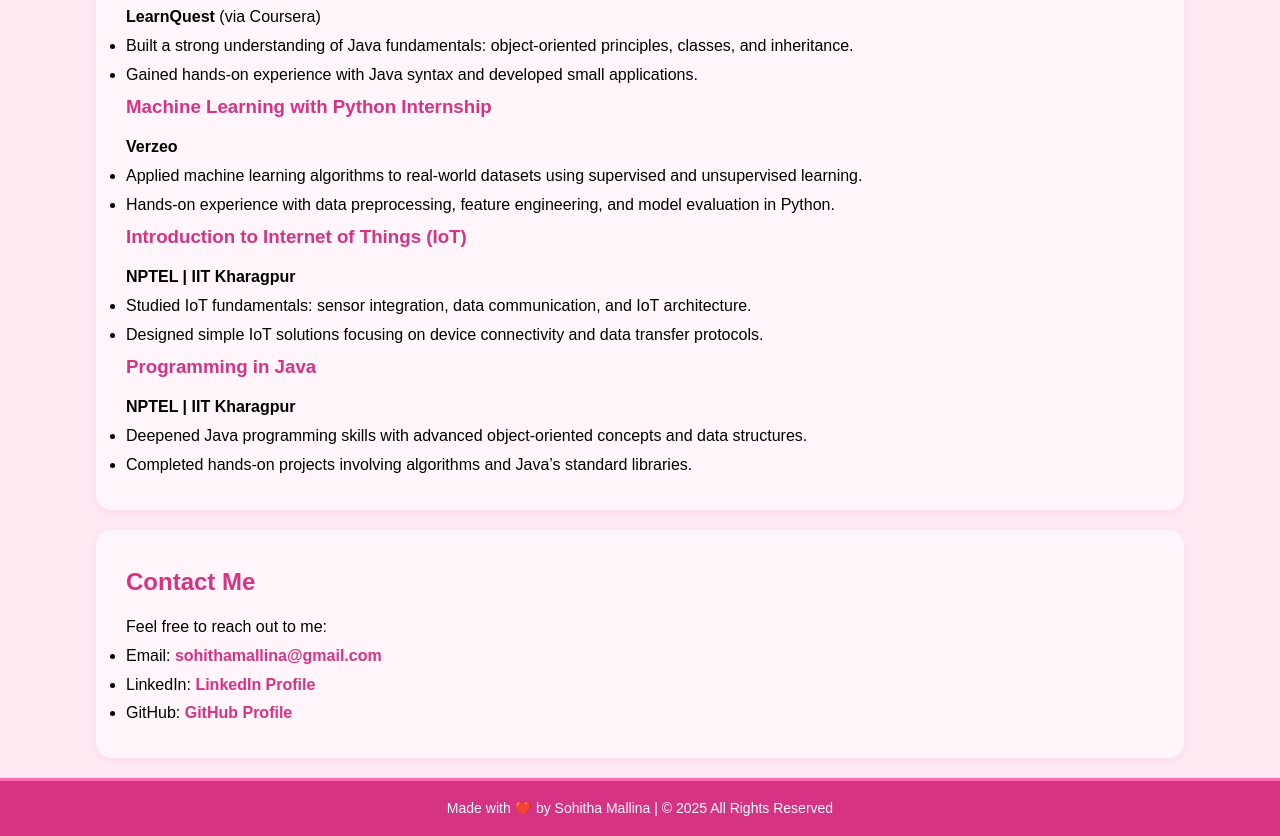
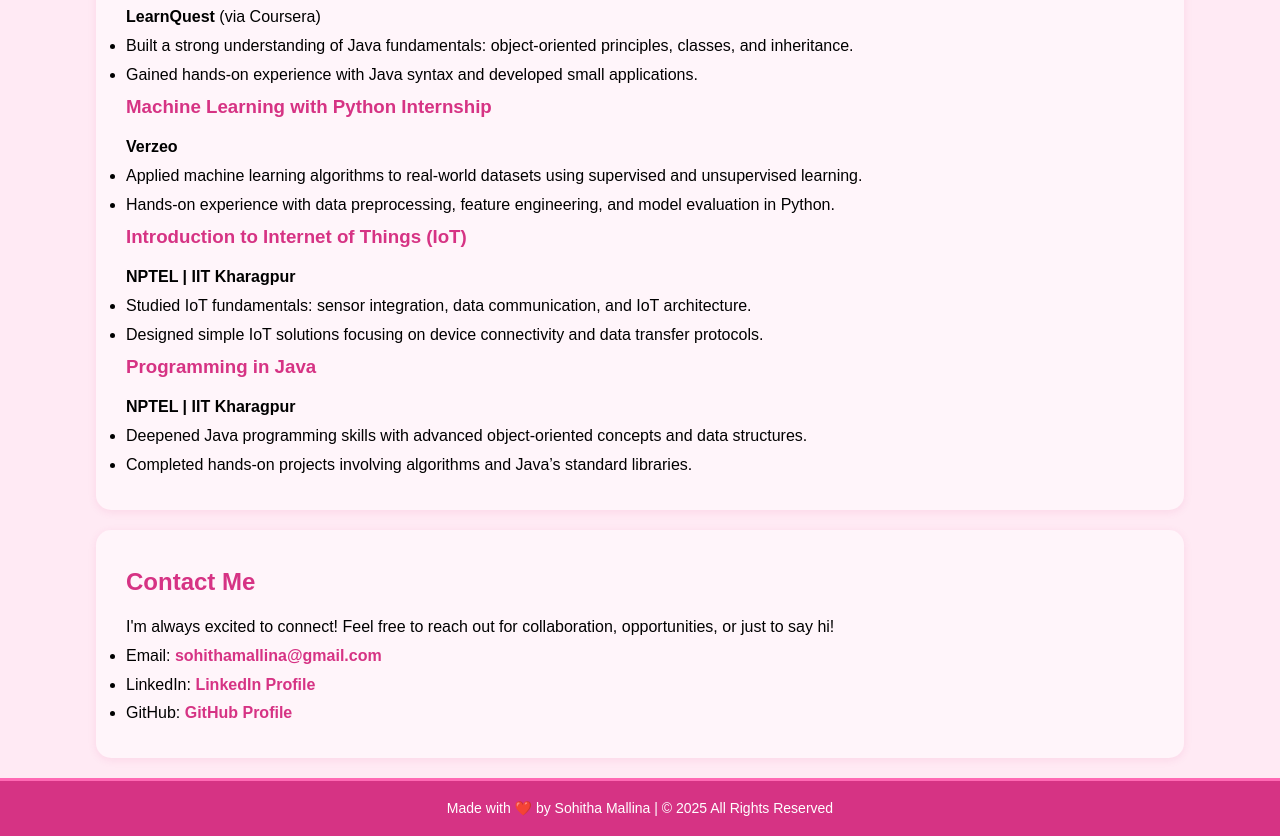
Before and after one commit to SohithaMallina/MyFirstProject, a plain HTML site: page index.html in a window 1280 px wide. Shown: the part 2718-3554 px from the top of the page. Drawn offline with Linux system fonts and the light colour scheme.

Commit message:
added contact paragarph

```diff
--- a/index.html
+++ b/index.html
@@ -144,7 +144,7 @@
     <!-- Contact Section -->
     <section id="contact">
         <h2>Contact Me</h2>
-        <p>Feel free to reach out to me:</p>
+        <p>I'm always excited to connect! Feel free to reach out for collaboration, opportunities, or just to say hi!</p>
         <ul>
             <li>Email: <a href="mailto:sohithamallina@gmail.com">sohithamallina@gmail.com</a></li>
             <li>LinkedIn: <a href="https://www.linkedin.com/in/sohitha-mallina">LinkedIn Profile</a></li>
```
